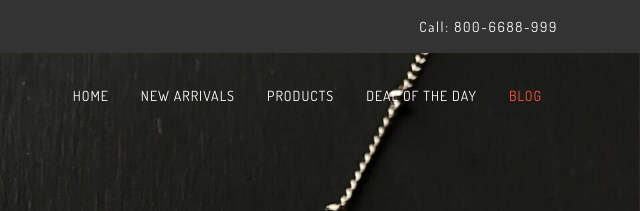
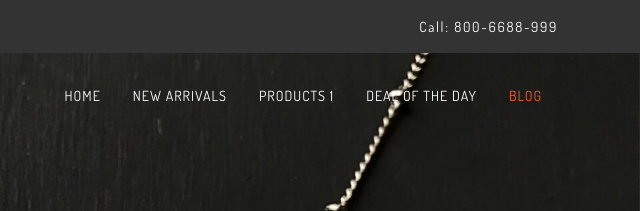
Before and after one commit to gopaljohari93/Ecommerce-jewellery, a website: page index.html in a window 1280 px wide. Shown: the top 211 px of the page, 640-1280 px from the left. Drawn offline with nearby package versions, Linux system fonts and the light colour scheme.

Commit message:
Change label

```diff
--- a/index.html
+++ b/index.html
@@ -57,7 +57,7 @@
                         <a class="nav-link" href="#new-arrivals">New Arrivals</a>
                     </li>
                     <li class="nav-item">
-                        <a class="nav-link" href="#products">Products</a>
+                        <a class="nav-link" href="#products">Products 1</a>
                     </li>
                     <li class="nav-item">
                         <a class="nav-link" href="#deal">Deal of the day</a>
```
